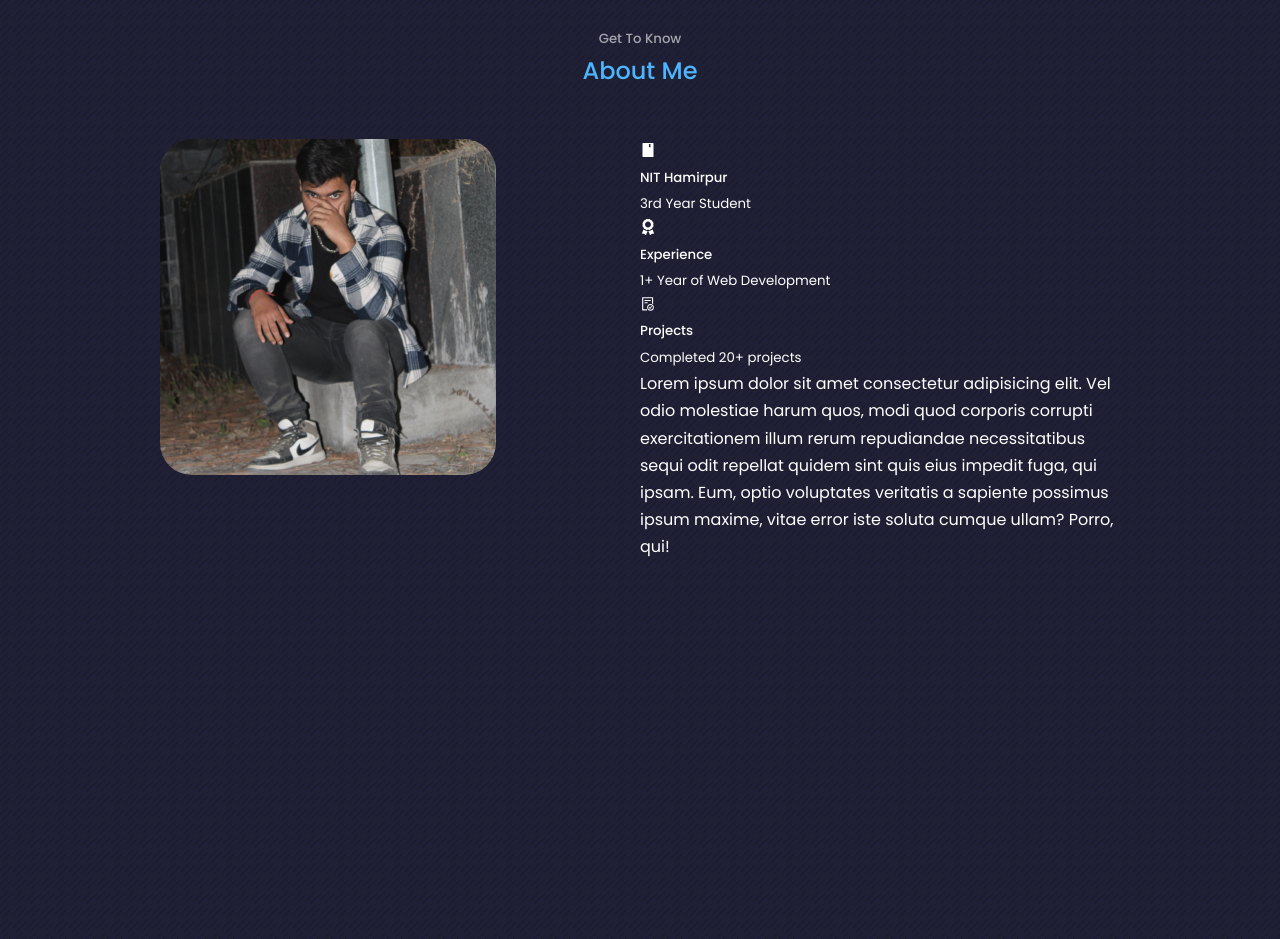
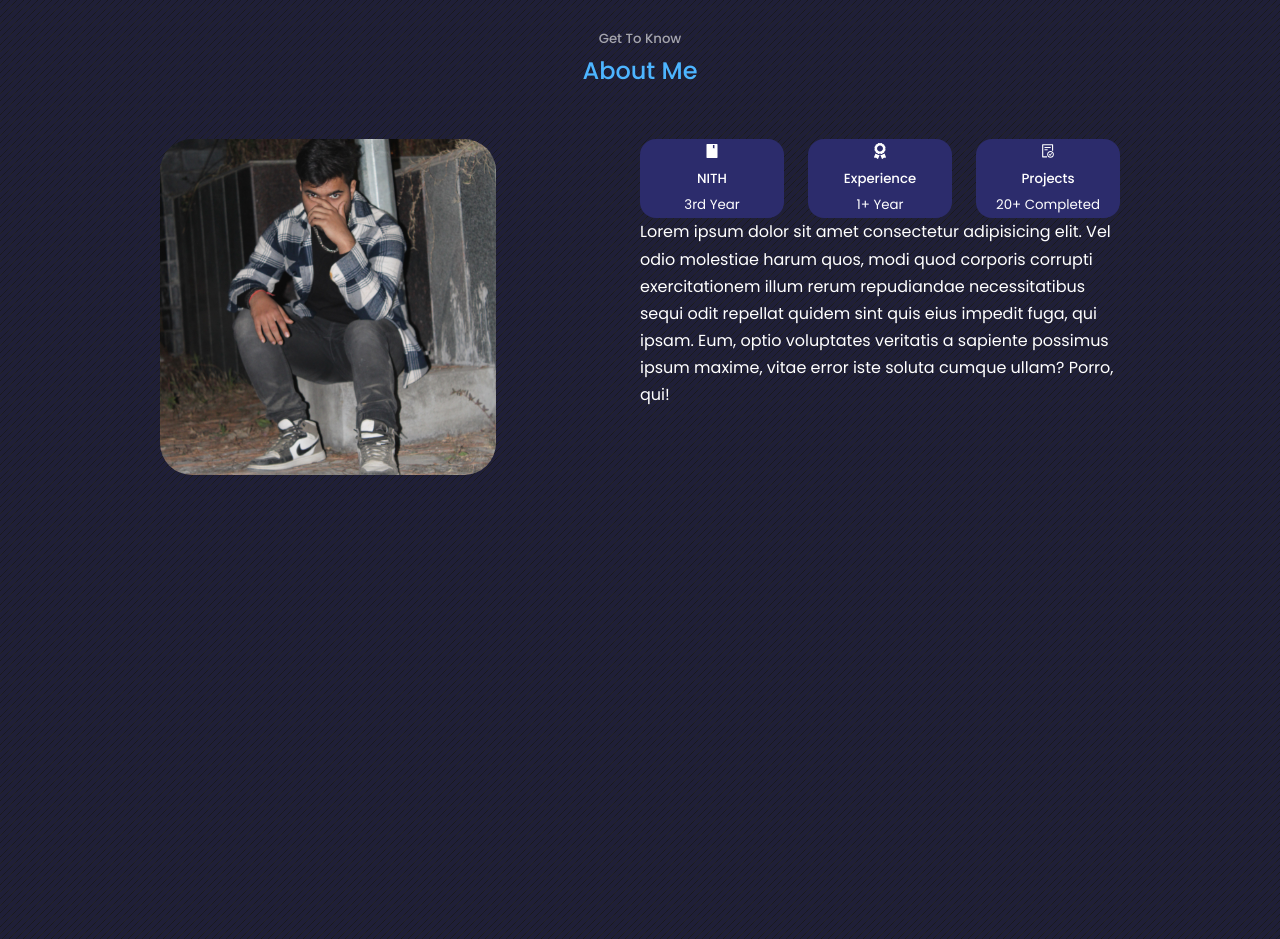
Before and after one commit to Ujjwalsharma7/Portfolio, a React (Create React App) app: page / in a window 1280 px wide. Shown: the part 900-1839 px from the top of the page. Built offline with nearby package versions, Linux system fonts and the light colour scheme.

Commit message:
added css to about cards

```diff
--- a/src/components/about/About.jsx
+++ b/src/components/about/About.jsx
@@ -1,9 +1,9 @@
 import React from 'react'
 import './about.css'
 import me3 from '../../assets/me3.JPG'
-import {FaAward} from 'react-icons/fa'
-import {AiFillBook} from 'react-icons/ai'
-import {AiOutlineFileDone} from 'react-icons/ai'
+import { FaAward } from 'react-icons/fa'
+import { AiFillBook } from 'react-icons/ai'
+import { AiOutlineFileDone } from 'react-icons/ai'
 
 function About() {
   return (
@@ -12,29 +12,28 @@ function About() {
       <h2>About Me</h2>
 
       <div className='container about__container'>
-
         <div className="about__me">
           <div className="about__me-image">
-          <img src={me3}  alt=''/>
+            <img src={me3} alt='' />
           </div>
         </div>
 
         <div className="about__contnet">
           <div className="about__cards">
             <article className='about__card'>
-        < AiFillBook className='about-icon'/>
-          <h5>NIT Hamirpur</h5>
-          <small>3rd Year Student </small>
+              < AiFillBook className='about-icon' />
+              <h5>NITH</h5>
+              <small>3rd Year</small>
             </article>
             <article className='about__card'>
-        <FaAward className='about-icon'/>
+              <FaAward className='about-icon' />
               <h5>Experience</h5>
-          <small>1+ Year of Web Development  </small>
+              <small>1+ Year </small>
             </article>
             <article className='about__card'>
-        <AiOutlineFileDone className='about-icon'/>
+              <AiOutlineFileDone className='about-icon' />
               <h5>Projects</h5>
-          <small> Completed 20+ projects </small>
+              <small> 20+ Completed</small>
             </article>
           </div>
           <p>Lorem ipsum dolor sit amet consectetur adipisicing elit. Vel odio molestiae harum quos, modi quod corporis corrupti exercitationem illum rerum repudiandae necessitatibus sequi odit repellat quidem sint quis eius impedit fuga, qui ipsam. Eum, optio voluptates veritatis a sapiente possimus ipsum maxime, vitae error iste soluta cumque ullam? Porro, qui!</p>
--- a/src/components/about/about.css
+++ b/src/components/about/about.css
@@ -16,9 +16,27 @@
 .about__me-image{
     border-radius: 2rem;
     overflow: hidden;
-    transform-origin: rotate(0deg);
+    transform-origin: rotate(10deg);
     transition: var(--transition);
 }
 .about__me-image:hover{
-    transform: rotate(10deg);
+    transform: rotate(0deg);
 }
+
+.about__cards{
+    display: grid;
+    grid-template-columns: repeat(3, 1fr);
+    gap: 1.5rem;
+}
+
+.about__card{
+    background: var(--color-bg-varient);
+    border: 1px solid transparent;
+    border-radius: 1rem;
+    text-align: center;
+    transition: var(--transition);
+}
+.about__card:hover{
+    background: transparent;
+    background-color: var(--color-primary-varient);
+}
```
Lines whose indentation alone changed are shown as unchanged.
